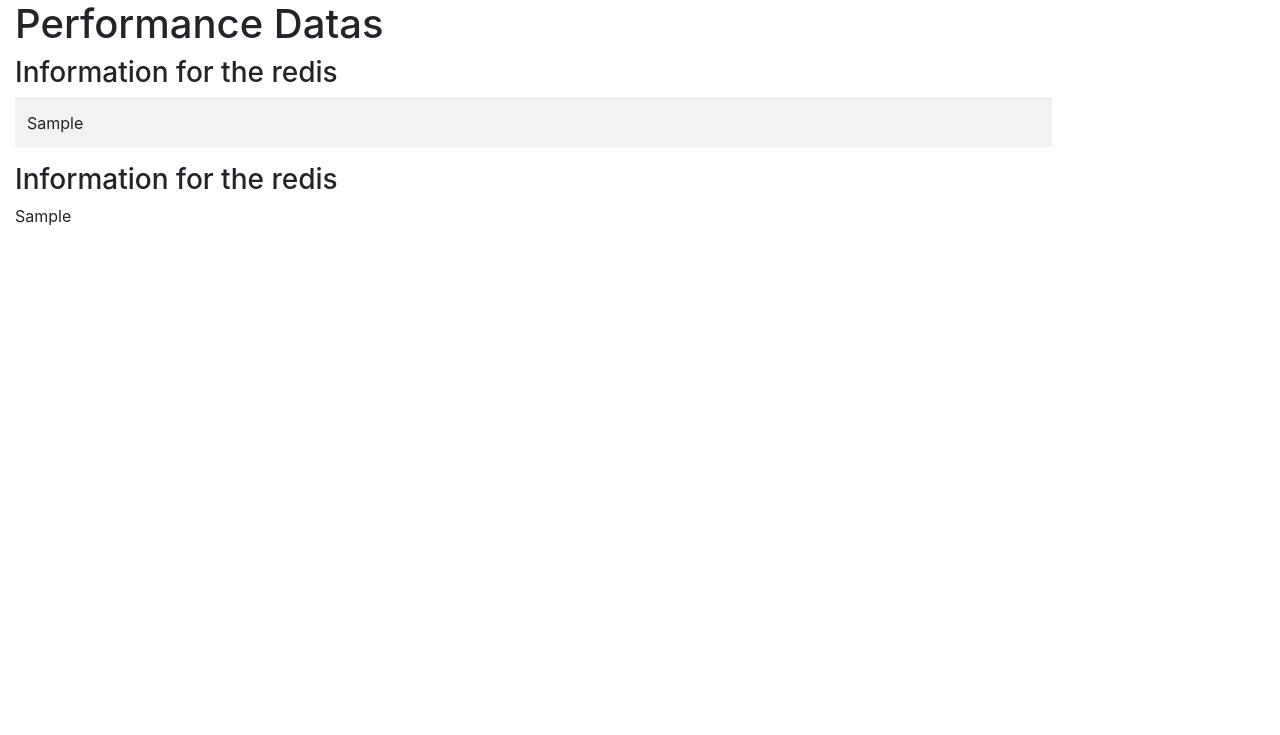
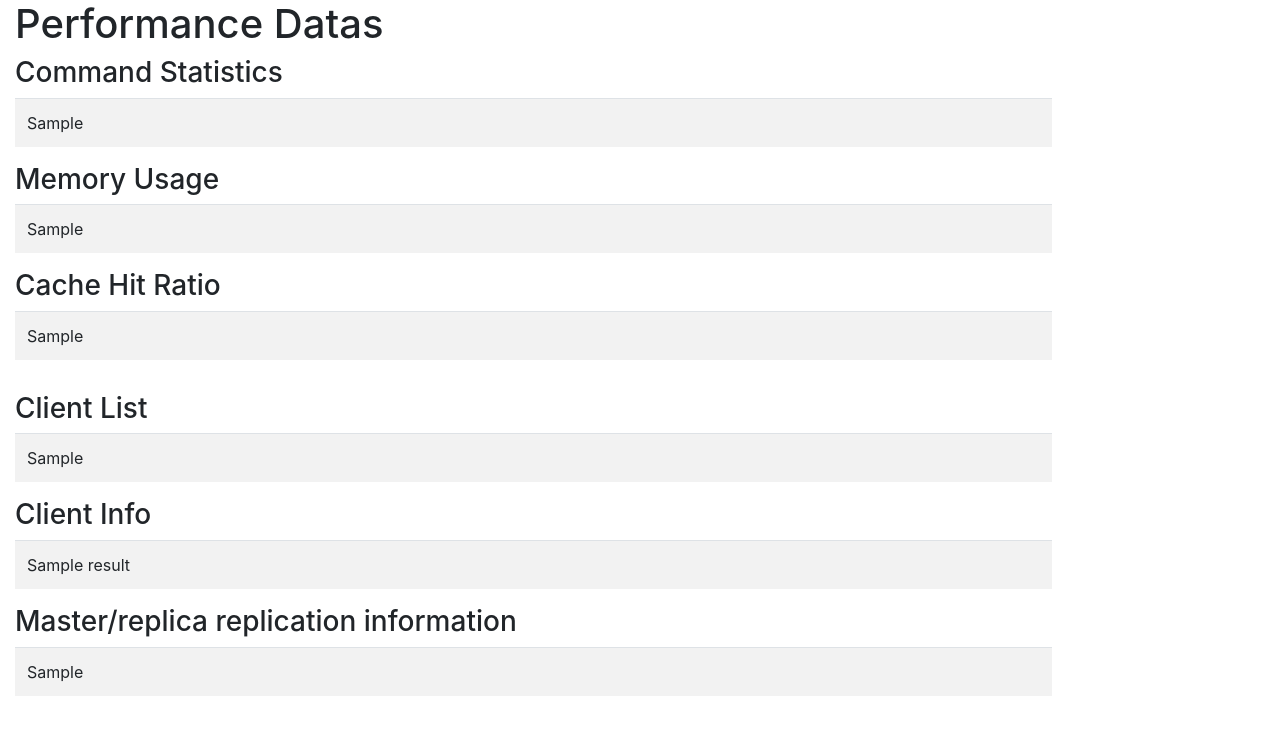
Before and after one commit to yunusahinyusa/djangoDevOps, a Django app: template redisclient/templates/redis_index.html in a window 1280 px wide. Shown: the top 735 px of the page. Run offline with Django 3.2, Linux system fonts and the light colour scheme; the template is opened without the code that fills it: most values are stand-ins (such as "Sample title", 1, 10 or a date in 2020); some libraries are stand-ins or nearby versions.

Commit message:
redis-updated

```diff
--- a/redisclient/templates/redis_index.html
+++ b/redisclient/templates/redis_index.html
@@ -4,18 +4,53 @@
 <th scope="col">Performance Datas</th>
 </h1>
 <table class="table table-striped">
-<h3>Information for the redis</h3>
-        {% for v in client_redis %}
+    <h3>Command Statistics</h3>
+            {% for v in client_commands %}
             <tr>
             <td>  {{ v }} </td>
             </tr>
             {% endfor %}
     </table>
-<h3>Information for the redis</h3>
-        {% for n in client_memory %}
+    <table class="table table-striped">
+        <h3>Memory Usage</h3>
+                {% for v in client_memory %}
                 <tr>
-        <td>  {{ n }} </td>
+                <td>  {{ v }} </td>
                 </tr>
                 {% endfor %}
         </table>
+<table class="table table-striped">
+            <h3>Cache Hit Ratio</h3>
+                        {% for s in client_stats %}
+                        <tr>
+                        <td>  {{ s }} </td>
+                        </tr>
+                        {% endfor %}
+                </table>
+        <table class="table table-striped">
+<table class="table table-striped">
+    <h3>Client List</h3>
+                {% for i in client_output %}
+                <tr>
+                <td>  {{ i }} </td>
+                </tr>
+                {% endfor %}
+        </table>
+<table class="table table-striped">
+    <h3>Client Info</h3>
+                        {% for j in client_info %}
+                        <tr>
+                        <td>  {{ j }} </td>
+                        </tr>
+                        {% endfor %}
+        </table>
+<table class="table table-striped">
+            <h3>Master/replica replication information</h3>
+                                {% for x in client_replication %}
+                                <tr>
+                                <td>  {{ x }} </td>
+                                </tr>
+                                {% endfor %}
+                </table>
+
 {% endblock %}
```
Also changed, not shown: redisclient/models.py (+85 -3 lines), redisclient/views.py (+15 -5 lines). Lines whose indentation alone changed are shown as unchanged.
